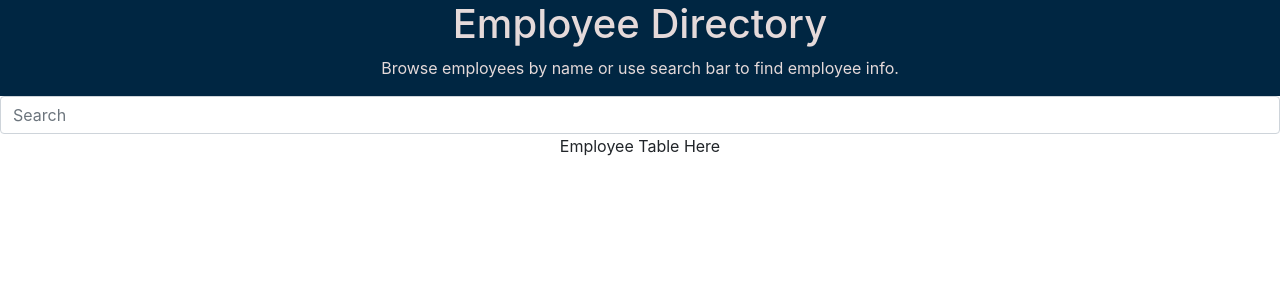
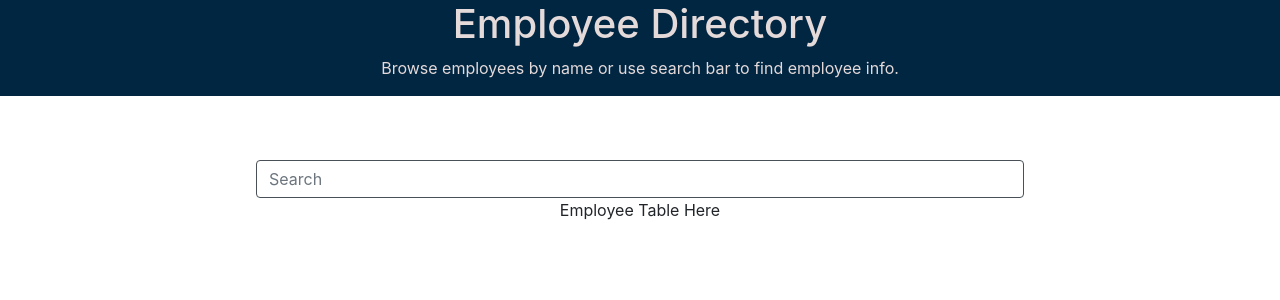
Before and after one commit to JDMartinez1531/19-employee-directory, a React (Create React App) app: page / in a window 1280 px wide. Shown: the top 300 px of the page. Built offline with nearby package versions, Linux system fonts and the light colour scheme.

Commit message:
refactored searchbar, added css

```diff
--- a/src/components/Search/index.jsx
+++ b/src/components/Search/index.jsx
@@ -1,10 +1,12 @@
 import React from "react";
-import Form from "react-bootstrap/Form"
+import Form from "react-bootstrap/Form";
+import "./style.css";
 
 const Search = () => {
     return (
-        <Form>
+        <Form className="searchForm">
             <Form.Control
+            className="searchBar"
             type="text"
             placeholder="Search" />
         </Form>
--- a/src/components/Search/style.css
+++ b/src/components/Search/style.css
@@ -0,0 +1,10 @@
+.searchBar {
+    width: 60%;
+    border: 1px solid;
+}
+
+.searchForm {
+    display: flex;
+    justify-content: center;
+    margin-top: 5%;
+}
```
